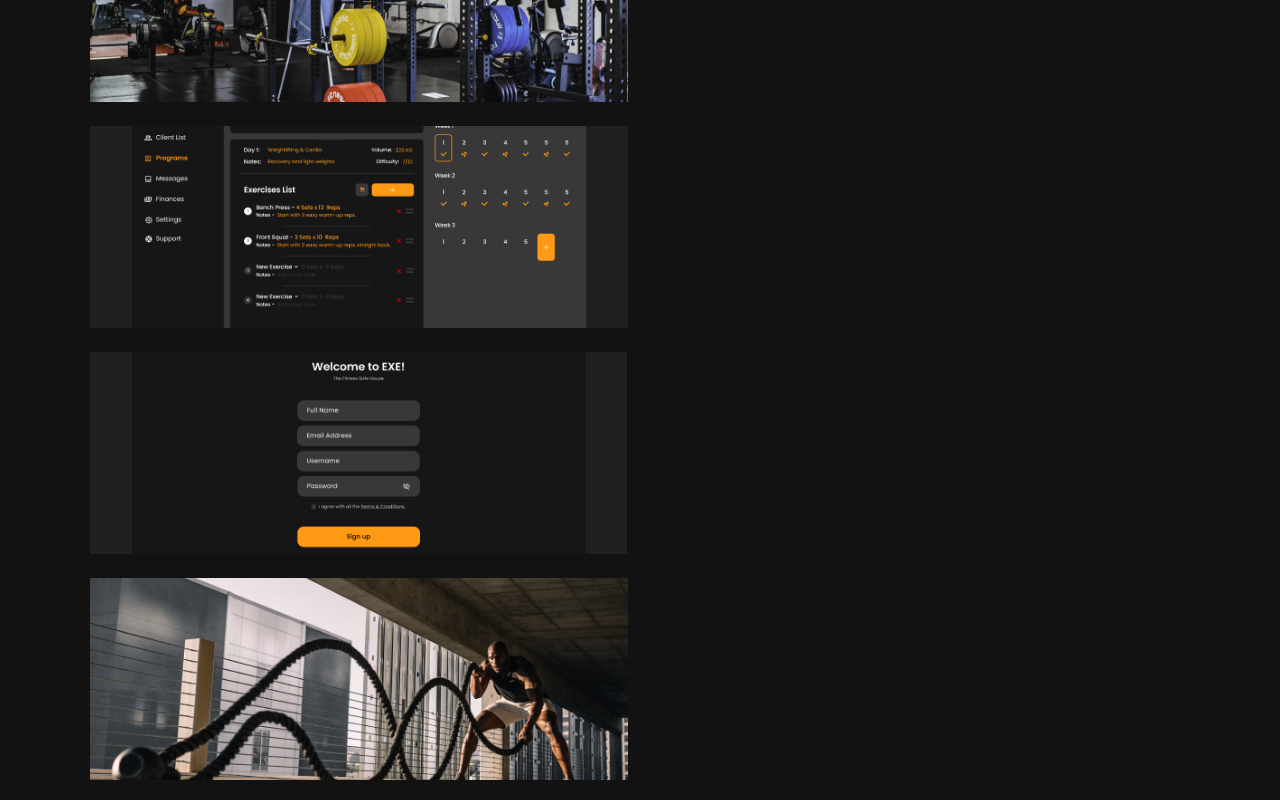
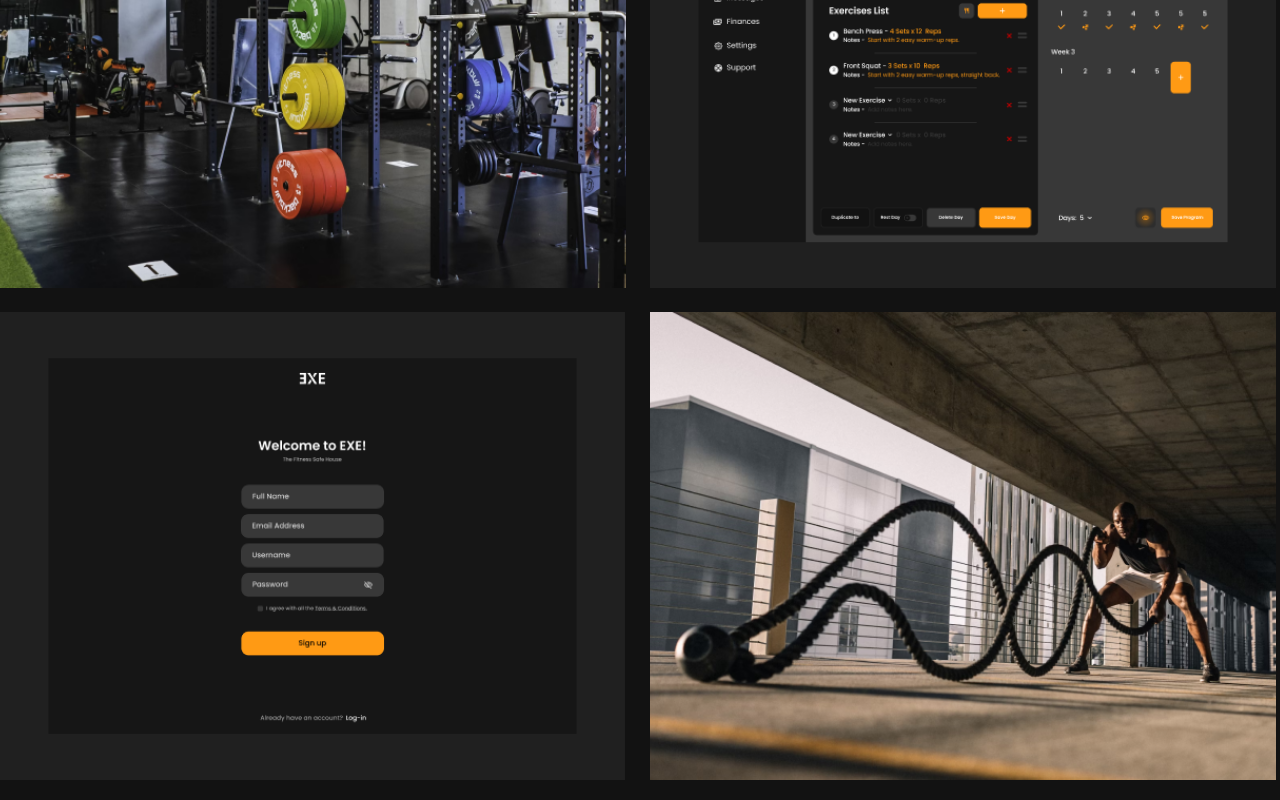
Before and after one commit to ivantrejoc/zoerowebsite, a React (Vite) app: page /experiments in a window 1280 px wide. Shown: the part 2800-3600 px from the top of the page. Built offline with nearby package versions, Linux system fonts and the light colour scheme.

Commit message:
expirements desgin corrected

```diff
--- a/src/components/heroSection/HeroSection.jsx
+++ b/src/components/heroSection/HeroSection.jsx
@@ -17,7 +17,7 @@ const HeroSection = () => {
         margin: "0 5vw 0 5vw",
         maxHeight: "120vh",
         [theme.breakpoints.down("xxl")]: {
-          height: "80vh",
+          height: "120vh",
           justifyContent: "center"
         }
       }}
@@ -26,7 +26,7 @@ const HeroSection = () => {
         variant="h1"
         component="h1"
         sx={{
-          width: "100%",
+          textAlign: "center",
           marginTop: "2vh",
           whiteSpace: "pre-line",
           [theme.breakpoints.down("xxxl")]: {
@@ -37,7 +37,7 @@ const HeroSection = () => {
             fontSize: "9rem"
           },
           [theme.breakpoints.down("xl")]: {
-            fontSize: "8.5rem"
+            fontSize: "6rem"
           },
           [theme.breakpoints.down("lg")]: {
             fontSize: "5.3375rem"
--- a/src/components/heroTwoSection/HeroTwoSection.jsx
+++ b/src/components/heroTwoSection/HeroTwoSection.jsx
@@ -112,7 +112,7 @@ const HeroTwoSection = () => {
         <Box
           id="avatar-container"
           sx={{
-            width: "38%",
+            width: "auto",
             height: "100vh",
             display: "flex",
             justifyContent: "center",
@@ -158,6 +158,7 @@ const HeroTwoSection = () => {
                 letterSpacing: "0.15rem",
                 textTransform: "uppercase",
                 marginBottom: "0.5rem",
+                whiteSpace: "nowrap",
                 [theme.breakpoints.down("md")]: {
                   fontSize: "0.7738rem !important"
                 },
@@ -165,7 +166,6 @@ const HeroTwoSection = () => {
                   fontSize: "0.638rem !important"
                 },
                 [theme.breakpoints.down("xs")]: {
-                  fontSize: "0.36175rem !important",
                   marginBottom: "0.2rem"
                 }
               }}
--- a/src/pages/Experiments.jsx
+++ b/src/pages/Experiments.jsx
@@ -140,25 +140,25 @@ const Experiments = () => {
           <Box
             sx={{
               width: "60%",
-              height: "12vh",
+              height: "24vh",
               display: "flex",
               flexDirection: "column",
               marginBottom: 2,
               [theme.breakpoints.down("xxl")]: {
                 width: "80%",
-                height: "14vh",
+                height: "20vh",
                 marginBottom: 2
               },
               [theme.breakpoints.down("md")]: {
                 width: "100%",
-                height: "15vh"
+                height: "21vh"
               },
               [theme.breakpoints.down("sm")]: {
                 width: "100%",
-                height: "10vh"
+                height: "16vh"
               },
               [theme.breakpoints.down("xs")]: {
-                height: "12vh",
+                height: "18vh",
                 marginBottom: 1
               }
             }}
@@ -466,7 +466,7 @@ const Experiments = () => {
           backgroundSize: "100%",
           backgroundRepeat: "no-repeat",
           backgroundPosition: "center",
-          marginBottom: 12,
+          marginBottom: 2,
           [theme.breakpoints.down("md")]: {
             height: "39vh",
             marginBottom: 4
@@ -493,13 +493,12 @@ const Experiments = () => {
           position: "relative",
           width: "100%",
           overflowX: "0px",
-          height: "130vh",
-          maxHeight: "130vh",
-          marginBottom: 12,
+          height: "120vh",
+          maxHeight: "120vh",
+          marginBottom: 6,
           [theme.breakpoints.down("xxl")]: {
-            height: "110vh"
+            height: "120vh"
           },
-
           [theme.breakpoints.down("md")]: {
             height: "341vh",
             maxHeight: "341vh",
@@ -524,7 +523,7 @@ const Experiments = () => {
             alignItems: "start",
             flexDirection: "column",
             position: "relative",
-            width: "86%",
+            width: "100%",
             height: "100%",
             margin: "0 7vw 0 7vw"
           }}
@@ -544,48 +543,48 @@ const Experiments = () => {
           >
             <Grid
               item
-              xxxxs={12}
+              xs={12}
               lg={5.87}
               xxl={5.838}
               sx={{
                 backgroundImage: `url(${exeGrid1})`,
-                backgroundSize: "100%",
+                backgroundSize: "cover",
                 backgroundRepeat: "no-repeat",
                 backgroundPosition: "center"
               }}
             />
             <Grid
               item
-              xxxxs={12}
+              xs={12}
               lg={5.87}
               xxl={5.838}
               sx={{
                 backgroundImage: `url(${exeGrid2})`,
-                backgroundSize: "100%",
+                backgroundSize: "cover",
                 backgroundRepeat: "no-repeat",
                 backgroundPosition: "center"
               }}
             />
             <Grid
               item
-              xxxxs={12}
+              xs={12}
               lg={5.87}
               xxl={5.838}
               sx={{
                 backgroundImage: `url(${exeGrid3})`,
-                backgroundSize: "100%",
+                backgroundSize: "cover",
                 backgroundRepeat: "no-repeat",
                 backgroundPosition: "center"
               }}
             />
             <Grid
               item
-              xxxxs={12}
+              xs={12}
               lg={5.87}
               xxl={5.838}
               sx={{
                 backgroundImage: `url(${exeGrid4})`,
-                backgroundSize: "100%",
+                backgroundSize: "cover",
                 backgroundRepeat: "no-repeat",
                 backgroundPosition: "center"
               }}
@@ -593,6 +592,7 @@ const Experiments = () => {
           </Grid>
         </Box>
       </Box>
+
       {/* SCREENSHOTS SECTION */}
       <Box
         id="screenshots-container"
@@ -606,7 +606,7 @@ const Experiments = () => {
           overflowX: "0px",
           height: "135vh",
           maxHeight: "135vh",
-          marginBottom: 12,
+          marginBottom: 14,
           [theme.breakpoints.down("xxl")]: {
             height: "128vh",
             maxHeight: "128vh"
@@ -660,7 +660,7 @@ const Experiments = () => {
           overflowX: "0px",
           height: "65vh",
           maxHeight: "65vh",
-          marginBottom: 12,
+          marginBottom: 30,
           [theme.breakpoints.down("xxl")]: {
             height: "62vh",
             maxHeight: "62vh"
@@ -818,7 +818,6 @@ const Experiments = () => {
       <Box
         id="binary-stripe-container"
         sx={{
-          background: "plum",
           display: "flex",
           justifyContent: "start",
           alignItems: "center",
```
